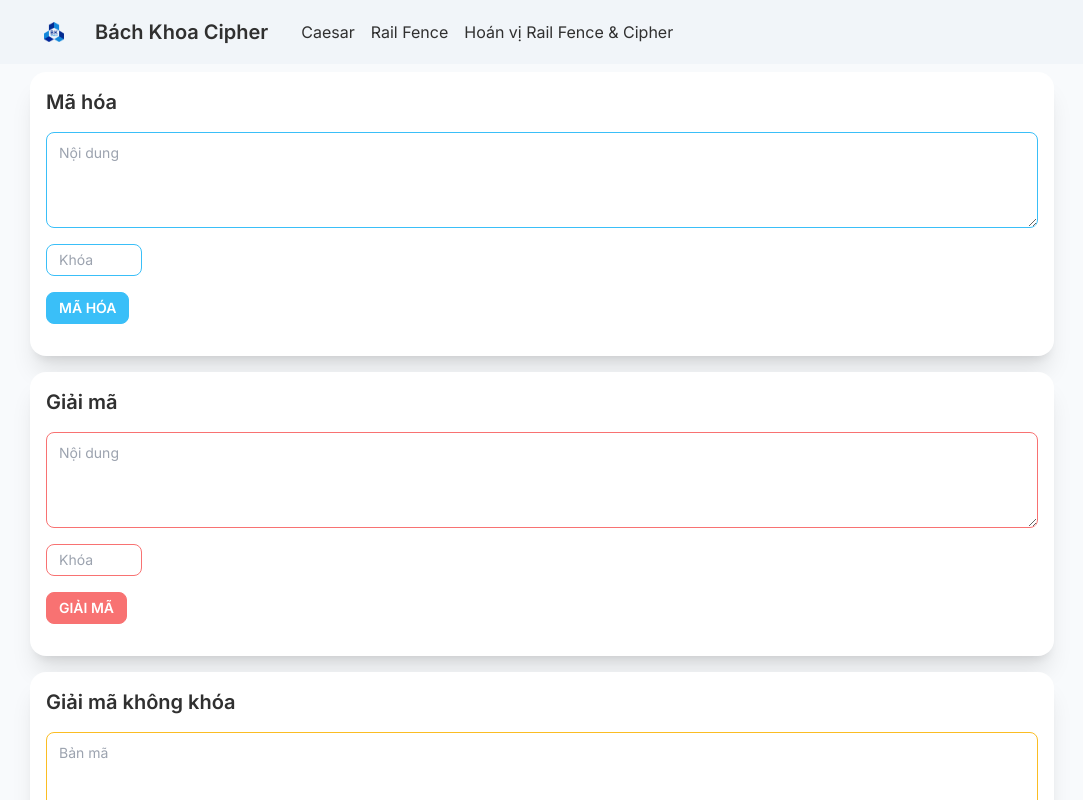
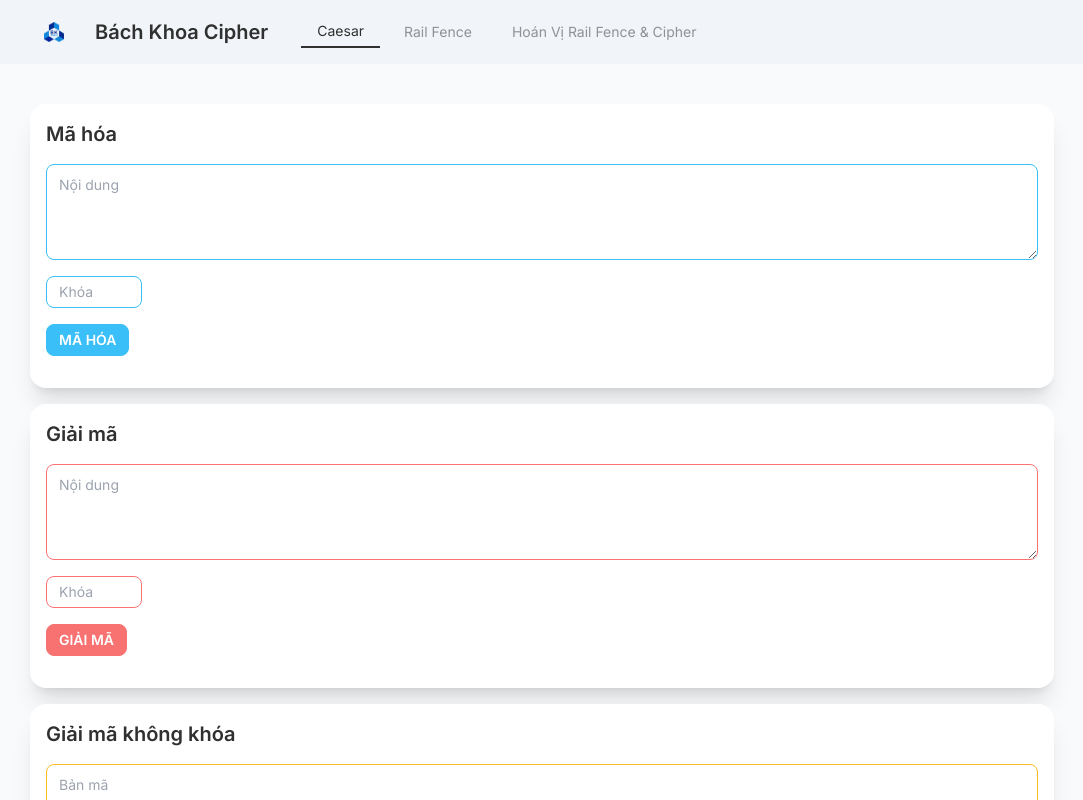
Before and after one commit to ThanhHieuDang0706/network-security-assignment, a Next.js app in the folder frontend/: page / in a window 1280 px wide. Shown: the top 800 px of the page, without its empty margins (98-1181 px from the left). Built offline with nearby package versions, Linux system fonts and the light colour scheme; no server answers.

Commit message:
fix cipher context and improve pagin ui

```diff
--- a/frontend/package.json
+++ b/frontend/package.json
@@ -13,6 +13,7 @@
     "@types/react": "18.2.22",
     "@types/react-dom": "18.2.7",
     "autoprefixer": "10.4.16",
+    "classnames": "^2.3.2",
     "eslint": "8.50.0",
     "eslint-config-next": "13.5.2",
     "next": "13.5.2",
--- a/frontend/src/app/ciphers/decodewithoutkeyform/results.tsx
+++ b/frontend/src/app/ciphers/decodewithoutkeyform/results.tsx
@@ -11,7 +11,7 @@ export default function Results(props: Props) {
     const [displayedResult, setDisplayedResult] = useState<Array<{ key: number; plain_text: string }>>([]);
     const [pageNumber, setPageNumber] = useState("1");
 
-    const [itemsPerPage, setItemsPerPage] = useState("10");
+    const [itemsPerPage, setItemsPerPage] = useState(10);
     const maxPageNumber = Math.ceil(displayedResult.length / Number(itemsPerPage));
 
     useEffect(() => {
@@ -73,9 +73,12 @@ export default function Results(props: Props) {
                     type="number"
                     min="0"
                     onChange={(e) => {
-                        if (e.currentTarget.value == "")
-                            setItemsPerPage(e.target.value);
-                        }}
+                        if (e.currentTarget.value != "")
+                            setItemsPerPage(parseInt(e.currentTarget.value.replace(/^0+/, "")));
+                        else
+                            setItemsPerPage(0);
+                        e.currentTarget.value  = itemsPerPage.toString();
+                    }}
                     className="border border-gray-300 rounded-md px-2 py-1 w-20"
                 />
                 <label
--- a/frontend/src/app/ciphers/encodecipherform/results.tsx
+++ b/frontend/src/app/ciphers/encodecipherform/results.tsx
@@ -1,22 +1,22 @@
-import { useContext } from "react";
+export default function Results(props: { results: string; loading: boolean }) {
+    const element = Array.isArray(props.results) ? (
+        props.results.map((result, index) => <p key={result + index}>{result}</p>)
+    ) : (
+        <p className="inline text-base">{props.results}</p>
+    );
 
+    if (props.loading)
+        return (
+            <div className="animate-pulse">
+                <span className="text-blue-400 font-semibold">Kết quả: </span>
+                <span className="loading loading-dots loading-sm"></span>
+            </div>
+        );
 
-export default function Results(props: { results: string, loading: boolean }) {
-    const element = Array.isArray(props.results) ? props.results.map((result, index) => (
-        <p key={result + index}>{result}</p>
-    )) : <p className="inline text-base">{props.results}</p>;
-
-    if (props.loading) return (
-        <div className="animate-pulse">
-            <span className="text-blue-400 font-semibold">Kết quả: </span>
-            <span className="loading loading-dots loading-sm"></span>
+    return (
+        <div className="">
+            <span className="text-blue-400 font-semibold whitespace-pre-line">Kết quả: </span>
+            <pre className="whitespace-pre-wrap">{element}</pre>
         </div>
     );
-
-    return <div className="">
-        <span className="text-blue-400 font-semibold whitespace-pre-line">Kết quả: </span>
-        <pre className="whitespace-pre-wrap">
-            {element}
-        </pre>
-    </div>;
 }
--- a/frontend/src/app/layout.tsx
+++ b/frontend/src/app/layout.tsx
@@ -10,6 +10,7 @@ export const metadata: Metadata = {
     viewport: "width=device-width, initial-scale=1"
 };
 
+
 export default function RootLayout({ children }: { children: React.ReactNode }) {
 
     return (
--- a/frontend/src/app/page.tsx
+++ b/frontend/src/app/page.tsx
@@ -5,17 +5,12 @@ import { ReactNode, createContext, useContext, useState } from "react";
 import EncodeCipherForm from "./ciphers/encodecipherform/encodecipherform";
 import DecodeCipherForm from "./ciphers/decodercipherform/decodecipherform";
 import DecodeWithoutKeyCipherForm from "./ciphers/decodewithoutkeyform/decodewithoutform";
+import classNames from "classnames";
 
 export const CipherContext = createContext({
     cipher: CipherType.Caesar,
     setCipher: (cipher: CipherType) => {}
 });
-
-export function CipherProvider(props: { chidren: ReactNode }) {
-    const [cipher, setCipher] = useState(CipherType.Caesar);
-
-    return <CipherContext.Provider value={{ cipher, setCipher }}>{props.chidren}</CipherContext.Provider>;
-}
 
 export default function Home() {
     const selections = [
@@ -33,11 +28,11 @@ export default function Home() {
         }
     ];
 
-    const { cipher, setCipher } = useContext(CipherContext);
+    const [cipher, setCipher] = useState(CipherType.Caesar);
 
     return (
-        <>
-            <div className="px-32 bg-slate-100 navbar bg-base-100 fixed z-50">
+        <CipherContext.Provider value={{ cipher, setCipher }}>
+            <div className="px-32 bg-slate-100 navbar fixed z-50">
                 <div className="flex-none">
                     <a className="btn btn-square btn-ghost">
                         <Image
@@ -52,26 +47,31 @@ export default function Home() {
                 </div>
                 <div className="flex-1 gap-4">
                     <a className="btn btn-ghost normal-case text-xl">Bách Khoa Cipher</a>
-                    <div className="tabs flex-1 gap-4">
+                    <nav className="tabs cursor-pointer flex-1 gap-2 ">
                         {selections.map((value) => {
                             return (
                                 <a
                                     key={value.value}
-                                    className={"capitalize cursor-pointer tab tab-boredred" + value.value == cipher ? "tab-active" : ""}
-                                    onClick={(item) => {
-                                        item.preventDefault();
-                                        item.stopPropagation();
+                                    className={classNames(
+                                        "capitalize cursor-pointer tab tab-boredred",
+                                        cipher == value.value ? "tab-active tab-border-2 border-b-2 transition-all accent-current" : ""
+                                    )}
+                                    onClick={(e) => {
+                                        console.log(e);
+                                        e.preventDefault();
+                                        e.stopPropagation();
+                                        console.log(setCipher);
                                         setCipher(value.value);
                                     }}>
                                     {value.name}
                                 </a>
                             );
                         })}
-                    </div>
+                    </nav>
                 </div>
             </div>
-            <main className="flex bg-slate-50 flex-col py-16 px-32 card">
-                <CipherContext.Provider value={{ cipher, setCipher }}>
+            <main className="flex bg-slate-50 flex-col py-24 px-32 card">
+                <>
                     <div className="card bg-base-100 shadow-xl min-w-full px-4 my-2">
                         <EncodeCipherForm />
                     </div>
@@ -83,8 +83,8 @@ export default function Home() {
                     <div className="card bg-base-100 shadow-xl min-w-full px-4 my-2">
                         <DecodeWithoutKeyCipherForm />
                     </div>
-                </CipherContext.Provider>
+                </>
             </main>
-        </>
+        </CipherContext.Provider>
     );
 }
```
